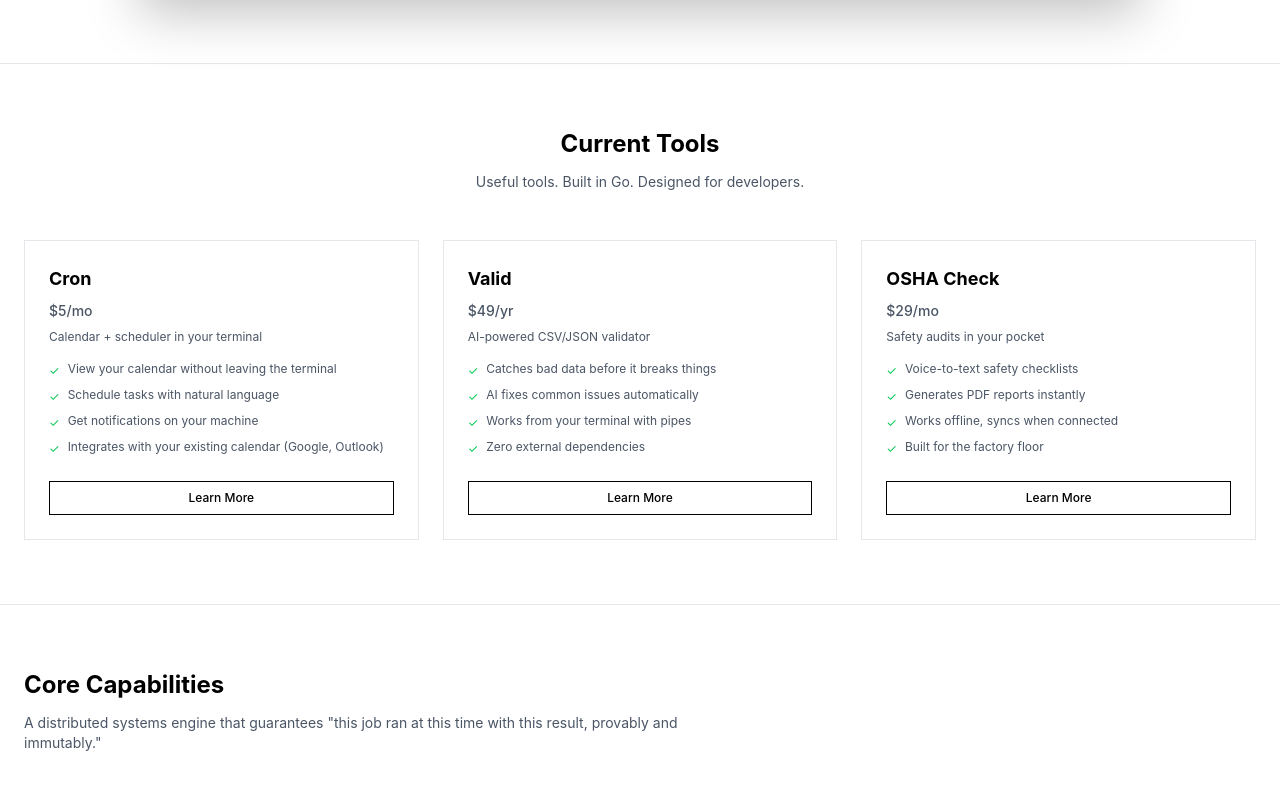
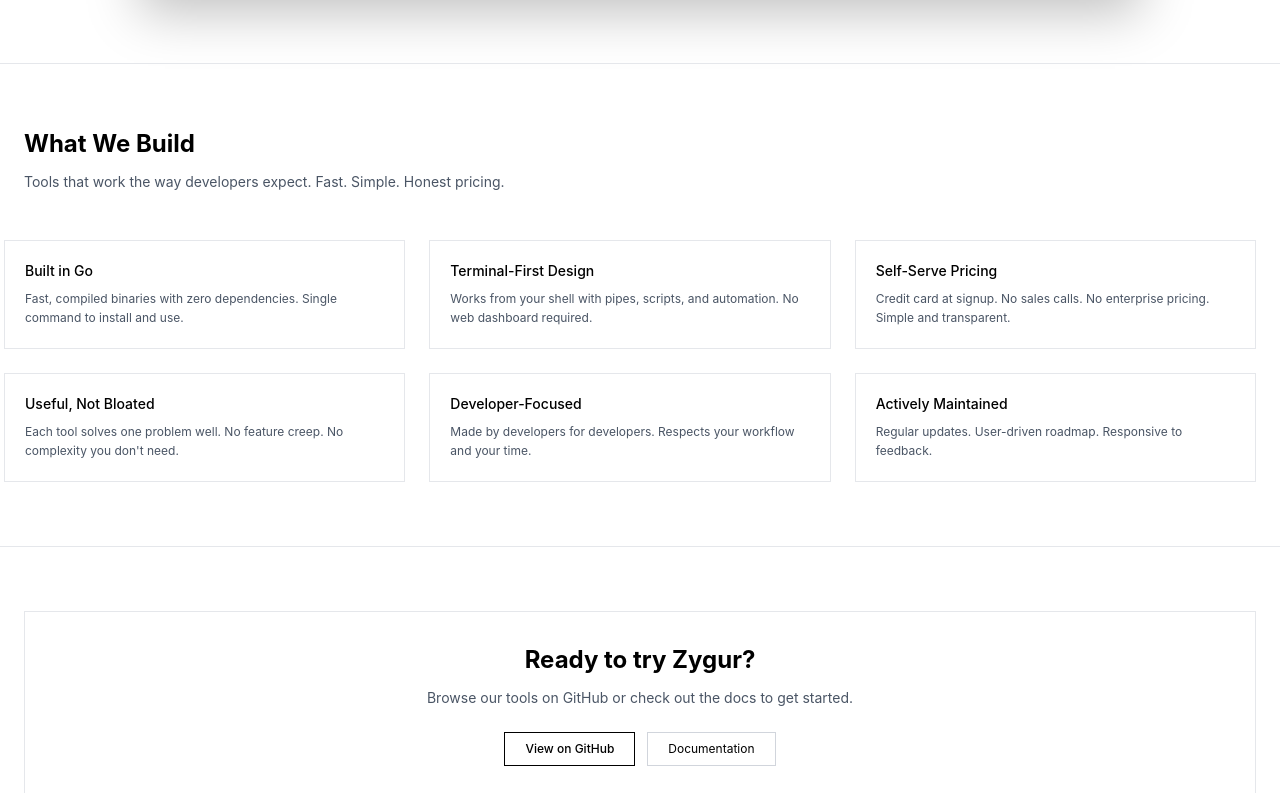
Before and after one commit to aarongwest/zygur, a Next.js app: page / in a window 1280 px wide. Shown: the part 1047-1840 px from the top of the page. Built offline with nearby package versions, Linux system fonts and the light colour scheme.

Commit message:
Clean up site: remove UseCases/Pricing sections, update Features to dev tools focus, simplify CTA

```diff
--- a/app/page.tsx
+++ b/app/page.tsx
@@ -1,8 +1,6 @@
 import { Navigation } from "@/components/Navigation";
 import { Hero } from "@/components/Hero";
-import { UseCases } from "@/components/UseCases";
 import { Features } from "@/components/Features";
-import { Pricing } from "@/components/Pricing";
 import { CTA } from "@/components/CTA";
 import { Footer } from "@/components/Footer";
 
@@ -11,9 +9,7 @@ export default function Home() {
     <main className="min-h-screen bg-white dark:bg-black text-black dark:text-white">
       <Navigation />
       <Hero />
-      <UseCases />
       <Features />
-      <Pricing />
       <CTA />
       <Footer />
     </main>
--- a/components/CTA.tsx
+++ b/components/CTA.tsx
@@ -6,28 +6,25 @@ export function CTA() {
       <div className="max-w-7xl mx-auto">
         <div className="border border-gray-200 dark:border-gray-900 p-8 text-center bg-white dark:bg-transparent">
           <h2 className="text-2xl font-bold text-black dark:text-white mb-3">
-            Ready to build regulated automation?
+            Ready to try Zygur?
           </h2>
           <p className="text-sm text-gray-600 dark:text-gray-500 mb-6 max-w-2xl mx-auto">
-            Join platform engineers at HealthTech, FinTech, and GRC companies who trust Zygur for temporal workflow execution with cryptographic audit trails.
+            Browse our tools on GitHub or check out the docs to get started.
           </p>
           <div className="flex gap-3 justify-center">
             <a
-              href="mailto:sales@zygur.com"
+              href="https://github.com/aarongwest/zygur"
               className="border border-black dark:border-white text-black dark:text-white px-5 py-2 text-xs font-medium hover:bg-black hover:text-white dark:hover:bg-white dark:hover:text-black transition-colors inline-block"
             >
-              Contact Sales
+              View on GitHub
             </a>
             <a
-              href="/#docs"
+              href="#"
               className="border border-gray-300 dark:border-gray-800 px-5 py-2 text-xs text-black dark:text-white hover:bg-gray-100 dark:hover:bg-gray-900 transition-colors inline-block"
             >
-              View Documentation
+              Documentation
             </a>
           </div>
-          <p className="mt-4 text-xs text-gray-600">
-            No credit card required • 14-day free trial • Cancel anytime
-          </p>
         </div>
       </div>
     </section>
--- a/components/Features.tsx
+++ b/components/Features.tsx
@@ -2,28 +2,28 @@
 
 const features = [
   {
-    title: "Temporal State Machines",
-    description: "Workflows that remember history. Tuesday's result affects Wednesday's logic. Resume from any checkpoint after failures.",
+    title: "Built in Go",
+    description: "Fast, compiled binaries with zero dependencies. Single command to install and use.",
   },
   {
-    title: "Cryptographic Audit Chains",
-    description: "Merkle-tree linked execution logs prove exactly what ran, when, and with what result. Tamper-proof and immutable.",
+    title: "Terminal-First Design",
+    description: "Works from your shell with pipes, scripts, and automation. No web dashboard required.",
   },
   {
-    title: "Intelligent Orchestration",
-    description: "Warm pools, predictive scheduling, and cost optimization across GPU clouds. Preload models 5 minutes before execution.",
+    title: "Self-Serve Pricing",
+    description: "Credit card at signup. No sales calls. No enterprise pricing. Simple and transparent.",
   },
   {
-    title: "Cloud-Agnostic Execution",
-    description: "Compile workflows to Lambda, Replicate, Vast, or on-prem. One declarative definition, multiple backends.",
+    title: "Useful, Not Bloated",
+    description: "Each tool solves one problem well. No feature creep. No complexity you don't need.",
   },
   {
-    title: "Event Sourcing",
-    description: "Every state change stored as immutable event. Full audit trail with cryptographic verification and ECDSA signatures.",
+    title: "Developer-Focused",
+    description: "Made by developers for developers. Respects your workflow and your time.",
   },
   {
-    title: "Declarative Workflows",
-    description: "Define automations in YAML or via TUI. DAG-based execution with branching, retries, and fan-out capabilities.",
+    title: "Actively Maintained",
+    description: "Regular updates. User-driven roadmap. Responsive to feedback.",
   },
 ];
 
@@ -33,10 +33,10 @@ export function Features() {
       <div className="max-w-7xl mx-auto">
         <div className="mb-12">
           <h2 className="text-2xl font-bold mb-3 text-black dark:text-white">
-            Core Capabilities
+            What We Build
           </h2>
           <p className="text-sm text-gray-600 dark:text-gray-500 max-w-2xl">
-            A distributed systems engine that guarantees "this job ran at this time with this result, provably and immutably."
+            Tools that work the way developers expect. Fast. Simple. Honest pricing.
           </p>
         </div>
 
--- a/components/Hero.tsx
+++ b/components/Hero.tsx
@@ -128,8 +128,7 @@ export function Hero() {
           </h1>
 
           <p className="text-sm text-gray-600 dark:text-gray-400 leading-relaxed max-w-2xl mx-auto mb-8">
-            Zygur is a studio of small, sharp developer tools built in Go. No bloat. No dashboards. No "contact sales" buttons.
-            Just useful tools that respect your time and your terminal.
+            Zygur is a studio of small, sharp developer tools built in Go. No bloat. No dashboards. Just useful tools that respect your time and your terminal.
           </p>
 
           <div className="flex gap-3 justify-center mb-6">
```
